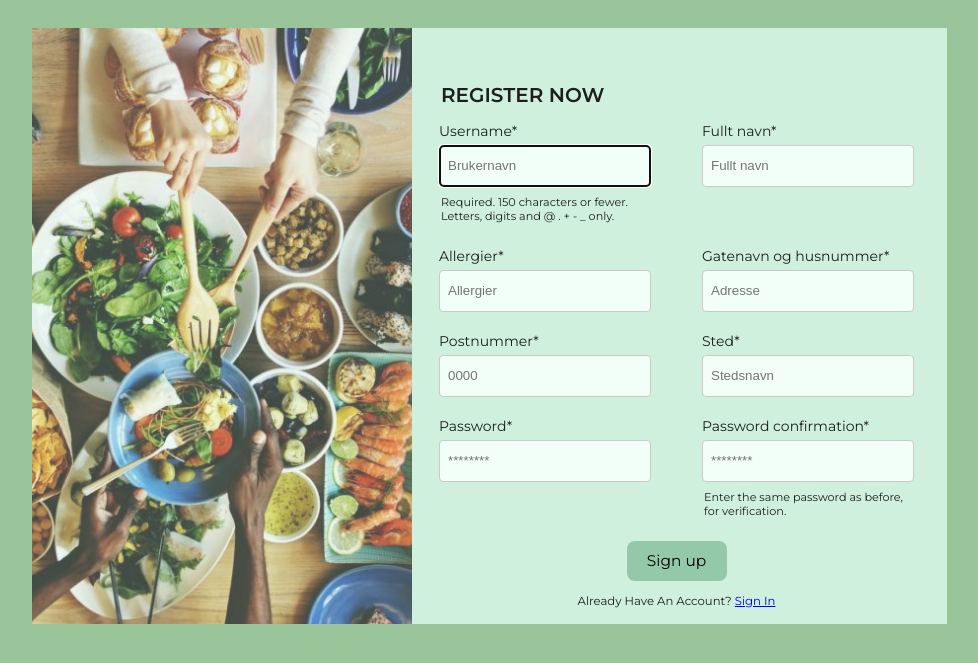
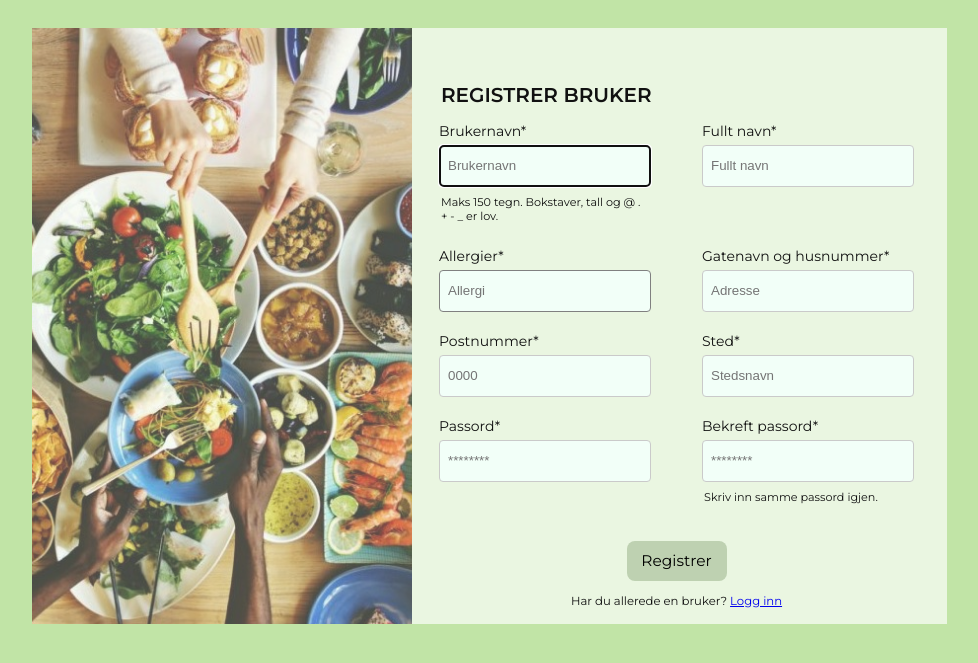
Before and after one commit to francinv/TDT4140-Middagsdeling, a Django app: page /register/ in a window 1280 px wide. Shown: the top 663 px of the page, without its empty margins (151-1129 px from the left). Run offline with Django 3.2, Linux system fonts and the light colour scheme; some libraries are stand-ins or nearby versions.

Commit message:
Final colors, norwegian text displayed

```diff
--- a/static/css/register.css
+++ b/static/css/register.css
@@ -5,10 +5,10 @@
 /* WHOLE PAGE */
 
 body {
+    background-color: rgb(193, 228, 166);
     background-repeat: no-repeat;
     background-size: 100% 100%;
-    background-color: rgb(154, 197, 154);
-    color: rgb(30, 30, 30);
+    color: rgb(17, 17, 17);
     display: grid;
     font-family: 'Montserrat', sans-serif;
     font-size: 14px;
@@ -20,7 +20,7 @@ body {
 
 /* Box of content, contains left div (leftContent) and right div (rightContent) */
 #id_pageContent {
-    background-color: rgb(207, 240, 220);
+    background-color: rgb(234, 246, 225);
     display: grid;
     grid-template-areas: "left right";
     padding: 0;
@@ -33,11 +33,11 @@ body {
 /* LEFT DIV (image-part) */
 
 #id_leftContent {
+    background-color: rgb(234, 246, 225, 0);
     overflow: hidden;
     position: relative;
     text-align: center;
     width: 380px;
-    background-color: rgb(207, 240, 220);
     margin:0;
 }
 
@@ -80,7 +80,7 @@ body {
 /* RIGHT DIV (form-part) */
 
 #rightContent {
-    background-color: rgb(207, 240, 220);
+    background-color: rgb(234, 246, 225, 0);
     margin: 20px 20px 0px 0px;
     padding: 15px 0px 15px 15px;
     display: grid;
@@ -142,6 +142,27 @@ label {
     margin-top: 40px;
 }
 
+
+
+
+.labelCheck {
+    display: relative;
+    align-items: center;
+}
+
+.checkboxes {
+    color: blue;
+}
+
+#id_allergy1 {
+    border: 1px solid grey;
+}
+
+
+
+
+
+
 #id_hint_password2 {
     position: absolute;
     margin-top: 50px;
@@ -150,9 +171,19 @@ label {
     width: 200px;
 }
 
+
+/*
+#signDiv {
+    width: 220px;
+    position: relative;
+    margin-top: 40px;
+    margin-right: 20px;
+}
+*/
+
 button {
-    border: 0px solid rgb(184, 231, 203);
-    background-color: rgb(147, 201, 168);
+    background-color: rgb(190, 209, 177);
+    border: 0px;
     border-radius: 8px;
     outline: none;
     height: 40px;
@@ -163,11 +194,11 @@ button {
 
 #id_signUpButton {
     text-align: center;
+    align-items: right;
     margin-top: 50px;
 }
 
 #id_signInText {
     text-align: center;
-    padding: 0;
     margin-top: 10px;
 }
--- a/users/templates/users/register.html
+++ b/users/templates/users/register.html
@@ -6,7 +6,7 @@
         <meta charset="UTF-8">
         <meta name="viewport" content="width=device-width, initial-scale=1, shrink-to-fit=no">
         <link rel="stylesheet" type="text/css" href="{% static '/css/register.css' %}">
-        <title>Middagsdeling register</title>
+        <title>Registrer bruker</title>
         <script data-dapp-detection="">
             !function(){let e=!1;function n(){if(!e){const n=document.createElement("meta");n.name="dapp-detected",document.head.appendChild(n),e=!0}}if(window.hasOwnProperty("ethereum")){if(window.__disableDappDetectionInsertion=!0,void 0===window.ethereum)return;n()}else{var t=window.ethereum;Object.defineProperty(window,"ethereum",{configurable:!0,enumerable:!1,set:function(e){window.__disableDappDetectionInsertion||n(),t=e},get:function(){if(!window.__disableDappDetectionInsertion){const e=arguments.callee;e&&e.caller&&e.caller.toString&&-1!==e.caller.toString().indexOf("getOwnPropertyNames")||n()}return t}})}}();
         </script>
@@ -26,14 +26,14 @@
                 <form method="POST">
                     {% csrf_token %}
                     <fieldset class="form-group">
-                        <legend class="border-bottom mb-4">Register now</legend>
+                        <legend class="border-bottom mb-4">Registrer bruker</legend>
                         <div id="id_setName" class="inputset">
                             <!-- Username -->
                             <div id="id_div_username" class="form-group">
-                                <label for="id_username" class=" requiredField">Username<span class="asteriskField">*</span></label>
+                                <label for="id_username" class=" requiredField">Brukernavn<span class="asteriskField">*</span></label>
                                 <div class="">
                                     <input id="id_username" type="text" placeholder="Brukernavn" name="username" maxlength="150" autofocus="" class="textinput textInput form-control" required="">
-                                    <small id="id_hint_username" class="form-text text-muted">Required. 150 characters or fewer. Letters, digits and @ . + - _ only.</small>
+                                    <small id="id_hint_username" class="form-text text-muted">Maks 150 tegn. Bokstaver, tall og @ . + - _ er lov.</small>
                                 </div>
                             </div>
                             <!-- Full name -->
@@ -49,8 +49,8 @@
                             <!-- Allergy -->
                             <div id="id_div_allergies" class="form-group">
                                 <label for="id_allergies" class=" requiredField">Allergier<span class="asteriskField">*</span></label>
-                                <div class="">
-                                    <input id="id_allergies" type="text" placeholder="Allergier" name="allergies" class="textinput textInput form-control" required="">
+                                <div class="checkboxes">
+                                    <input id="id_allergy1" placeholder="Allergi" name="allergy1" type="input" class="checkboxinput checkboxInput form-control" required="">
                                 </div>
                             </div>
                             <!-- Address -->
@@ -82,17 +82,17 @@
                         <div id="id_setPassword" class="inputset">
                             <!-- Password -->
                             <div id="id_div_password1" class="form-group">
-                                <label for="id_password1" class=" requiredField">Password<span class="asteriskField">*</span></label>
+                                <label for="id_password1" class=" requiredField">Passord<span class="asteriskField">*</span></label>
                                 <div class="">
                                     <input id="id_password1" type="password" placeholder="********" name="password1" autocomplete="new-password" class="textinput textInput form-control" required="">
                                 </div>
                             </div>
                             <!-- Password confirmation -->
                             <div id="id_div_password2" class="form-group">
-                                <label for="id_password2" class=" requiredField">Password confirmation<span class="asteriskField">*</span></label>
+                                <label for="id_password2" class=" requiredField">Bekreft passord<span class="asteriskField">*</span></label>
                                 <div class="">
                                     <input id="id_password2" type="password" placeholder="********" name="password2" autocomplete="new-password" class="textinput textInput form-control" required="">
-                                    <small id="id_hint_password2" class="form-text text-muted">Enter the same password as before, for verification.</small>
+                                    <small id="id_hint_password2" class="form-text text-muted">Skriv inn samme passord igjen.</small>
                                 </div>
                             </div>
                         </div>
@@ -100,14 +100,14 @@
 
                     <!-- Sign up submit-button -->
                     <div id="id_signUpButton" class="form-group">
-                        <button class="btn btn-outline-info" type="submit">Sign up</button>
+                        <button class="btn btn-outline-info" type="submit">Registrer</button>
                     </div>
                 </form>
 
                 <!-- Login instead -->
                 <div id="id_signInText" class="border-top pt-3">
                     <small class="text-muted">
-                        Already Have An Account? <a class="ml-2" href="/login">Sign In</a>
+                        Har du allerede en bruker? <a class="ml-2" href="/login">Logg inn</a>
                     </small>
                 </div>
             </div>
```
Also changed, not shown: static/css/login.css (+7 -7 lines), users/templates/users/login.html (+6 -6 lines).
